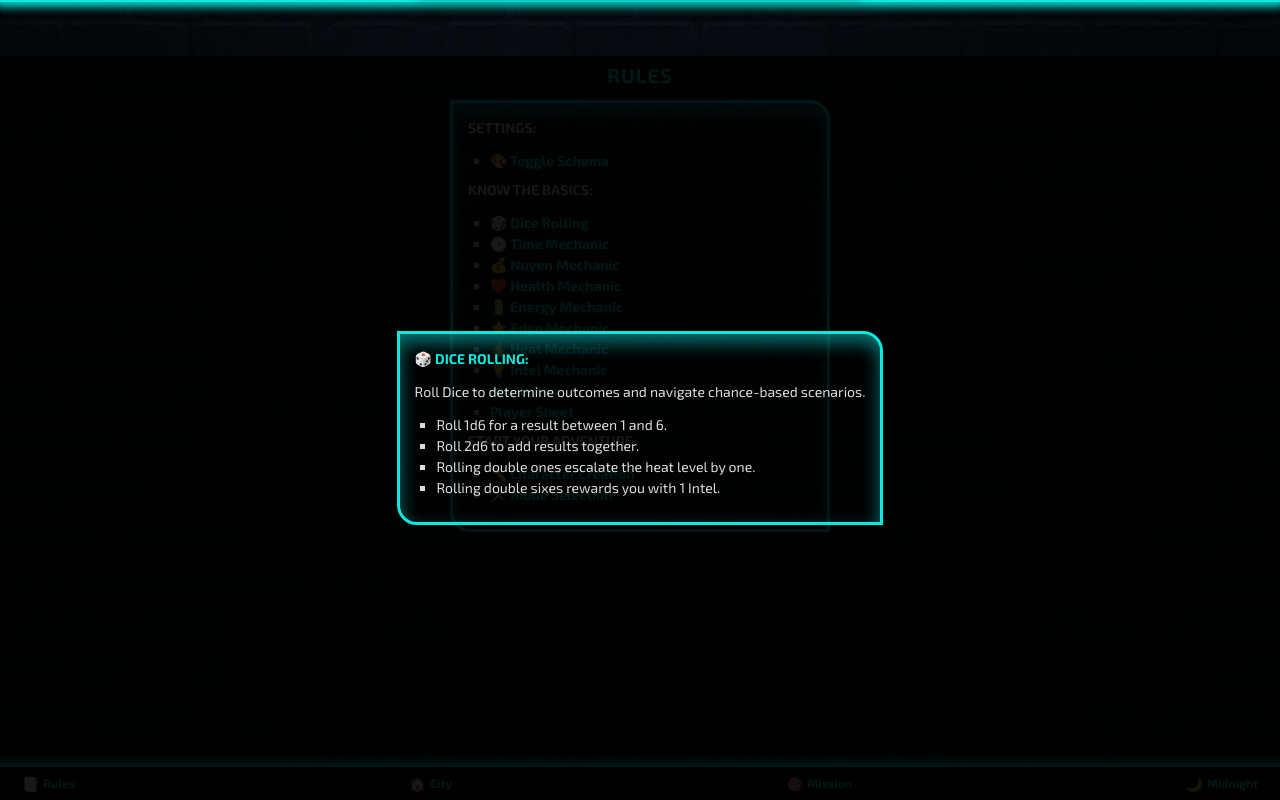
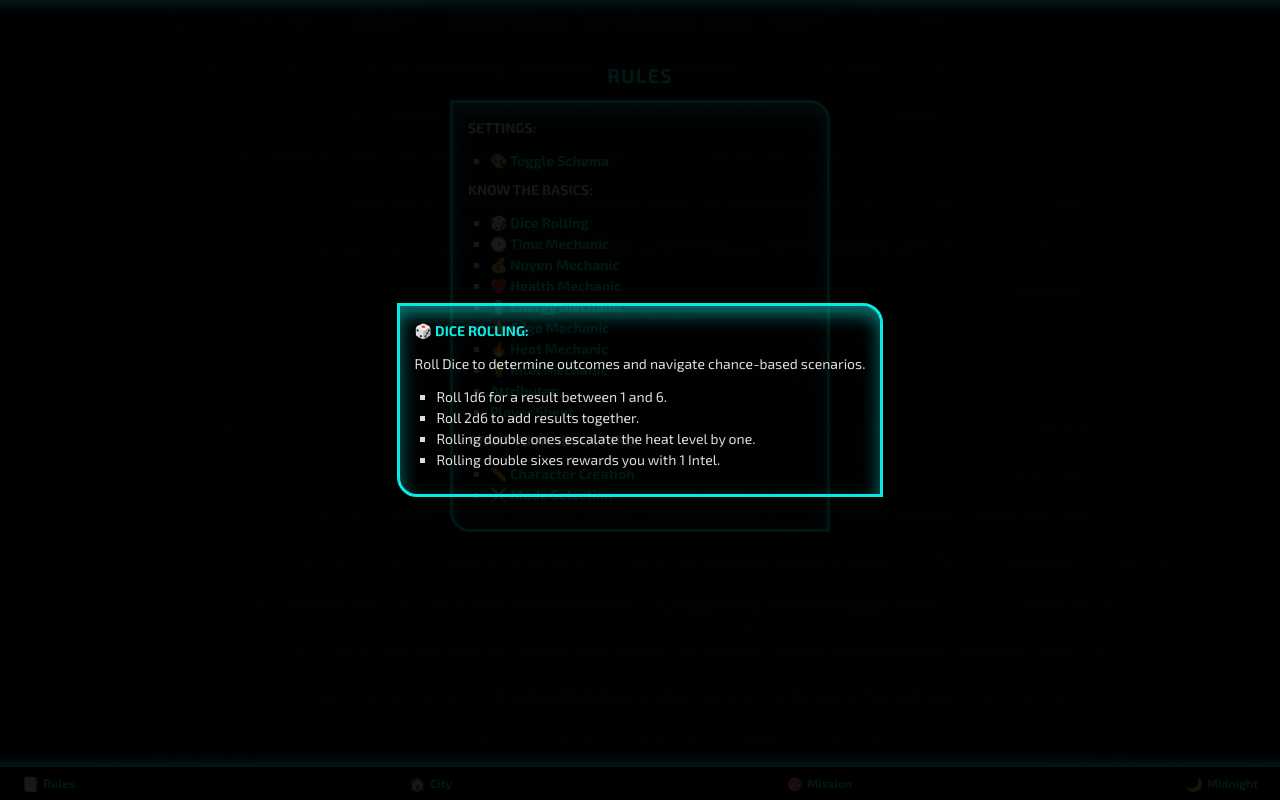
Before and after one commit to BroBuddy/shadowrun-neonhollow, a React (Vite) app: page /rules in a window 1280 px wide. Both pictures are taken after a click on the link "🎲 Dice Rolling". Built offline with nearby package versions, Linux system fonts and the light colour scheme; no server answers.

Commit message:
fixed pop styles

```diff
--- a/src/components/Popup.tsx
+++ b/src/components/Popup.tsx
@@ -41,8 +41,8 @@ const PopUp: React.FC<PopUpProps> = ({ title, children }) => {
             {isPopUpOpen && (
                 <div
                     onClick={handleClose}
-                    style={{ zIndex: 999 }}
-                    className="flex fixed inset-0 bg-black/90 justify-center items-center mt-14 p-5 transition-opacity duration-300 cursor-pointer"
+                    style={{ zIndex: 999, marginLeft: 0 }}
+                    className="flex fixed inset-0 bg-black/90 justify-center items-center p-5 transition-opacity duration-300 cursor-pointer"
                     role="dialog"
                     aria-labelledby="popup-title"
                     aria-modal="true"
```
